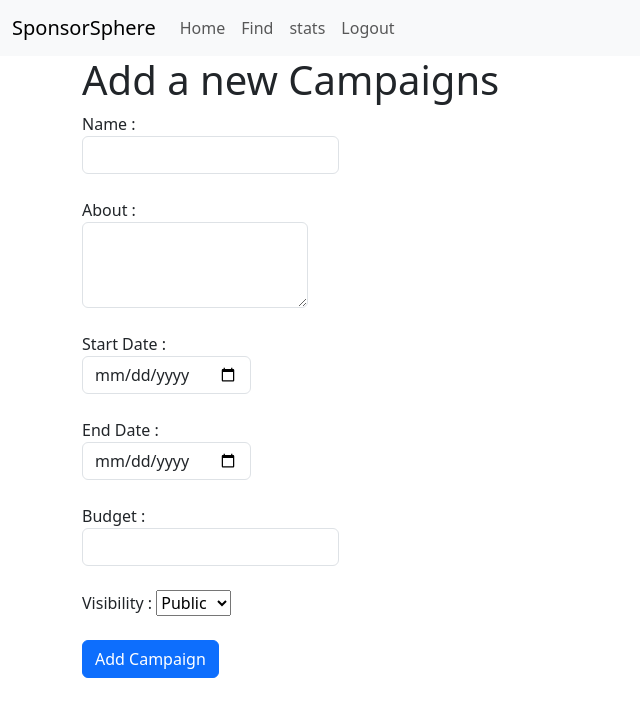
After one commit to ABHINAVGOPALAM/SponsorSphere, a Flask app: page /campaigns/add in a window 1280 px wide. The commit adds this page. Shown: the top 717 px of the page, without its empty margins (0-640 px from the left). Run offline with Flask 3, Linux system fonts and the light colour scheme; the visitor is signed in with stand-in values (Sample User, id 1).

Commit message:
added campaign add and edit

```diff
--- a/models.py
+++ b/models.py
@@ -2,7 +2,7 @@ from flask_sqlalchemy import SQLAlchemy
 from enum import Enum
 from app import app
 from werkzeug.security import generate_password_hash , check_password_hash
-
+from datetime import *
 db = SQLAlchemy(app)
 
 class User(db.Model):
--- a/routes.py
+++ b/routes.py
@@ -3,7 +3,10 @@ from app import app
 from models import db, User , Sponsor , Influencer , Campaign , Rating
 from werkzeug.security import generate_password_hash , check_password_hash
 from functools import wraps
+from datetime import date
 
+
+# decorator for checjing if user is logged in
 def loggedin(func):
     @wraps(func)
     def wrap(*args, **kwargs):
@@ -14,7 +17,7 @@ def loggedin(func):
     return wrap
 
 
-
+# Login and Registration Routes
 @app.route('/')
 def index():
     return render_template('index.html')
@@ -154,12 +157,6 @@ def login_post():
 
     return redirect(url_for('login'))
 
-
-@app.route('/admin')
-@loggedin
-def admin():
-    return render_template('admin/home.html',user= User.query.filter_by(role="admin").first())
-
 @app.route('/home')
 @loggedin
 def home():
@@ -171,6 +168,16 @@ def home():
     if user.role == 'influencer':
         return redirect(url_for('influencer') )
     return ''
+
+# Sponsor Crud
+
+
+@app.route('/admin')
+@loggedin
+def admin():
+    return render_template('admin/home.html',user= User.query.filter_by(role="admin").first())
+
+
 
 @app.route('/sponsor')
 @loggedin
@@ -197,7 +204,71 @@ def profile():
 @loggedin
 def campaigns():
     user = User.query.filter_by(id=session['user_id']).first()
-    return render_template('campaigns.html',user=user)
+    return render_template('sponsor/campaigns/all.html',user=user)
+
+@app.route('/campaigns/add')
+@loggedin
+def add_campaigns():
+    user = User.query.filter_by(id=session['user_id']).first()
+    return render_template('sponsor/campaigns/add.html',user=user)
+@app.route('/campaigns/add' , methods=['POST'])
+@loggedin
+def add_campaign():
+    name = request.form.get('name')
+    about = request.form.get('about')
+    start_date = date.fromisoformat(request.form.get('start_date'))
+    end_date = date.fromisoformat(request.form.get('end_date'))
+    budget = request.form.get('budget')
+    visibility = request.form.get('visibility')
+    if not name or not about or not start_date or not end_date or not budget:
+        flash('All fields are required')
+        return redirect(url_for('campaigns'))
+
+    user = User.query.filter_by(id=session['user_id']).first()
+    sponsor = Sponsor.query.filter_by(id=session['user_id']).first()
+    niche = sponsor.niche
+    new_campaign = Campaign(
+        name=name,
+        about=about,
+        start_date=start_date,
+        end_date=end_date,
+        budget=budget,
+        user_id=user.id,
+        niche=niche,
+        visibility=visibility
+  )
+    db.session.add(new_campaign)
+    db.session.commit()
+    return redirect(url_for('campaigns'))
+@app.route('/campaigns/edit/<int:campaign_id>')
+@loggedin
+def edit_campaigns(campaign_id):
+    user = User.query.filter_by(id=session['user_id']).first()
+    campaign = Campaign.query.filter_by(id=campaign_id).first()
+    return render_template('sponsor/campaigns/edit.html',user=user,campaign=campaign)
+@app.route('/campaigns/edit/<int:campaign_id>' , methods=['POST'])
+@loggedin
+def edit_campaign(campaign_id):
+    name = request.form.get('name')
+    about = request.form.get('about')
+    start_date = date.fromisoformat(request.form.get('start_date'))
+    end_date = date.fromisoformat(request.form.get('end_date'))
+    budget = request.form.get('budget')
+    if not name  or not start_date or not end_date or not budget:
+        flash('All fields are required')
+        return redirect(url_for('campaigns'))
+
+    campaign = Campaign.query.filter_by(id=campaign_id).first()
+
+    campaign.name=name
+    campaign.about=about
+    campaign.start_date=start_date
+    campaign.end_date=end_date
+    campaign.budget=budget
+
+    db.session.commit()
+    return redirect(url_for('campaigns'))
+
 
 @app.route('/stats')
 @loggedin
--- /dev/null
+++ b/templates/sponsor/campaigns/add.html
@@ -0,0 +1,45 @@
+{% extends 'layout.html' %}
+
+{% block title %}Campaigns - SponsorSphere{% endblock %}
+
+{% block content %}
+    <h1>Add a new Campaigns</h1>
+
+    <form action="/campaigns/add" method="post">
+        <div class="mb-3">
+        <label for="name" class="form-label">Name :
+            <input type="text" class="form-control" id="name" name="name" required>
+        </label>
+        </div>
+        <div class="mb-3">
+            <label for = "about" class="form-label">About :
+            <textarea class="form-control" id="about" name="about" rows="3" required></textarea>
+            </label>
+        </div>
+        <div class="mb-3">
+            <label for="start_date" class="form-label">Start Date :
+            <input type="date" class="form-control" id="start_date" name="start_date" required>
+            </label>
+        </div>
+        <div class="mb-3">
+            <label for="end_date" class="form-label">End Date :
+            <input type="date" class="form-control" id="end_date" name="end_date" required>
+            </label>
+        </div>
+        <div class="mb-3">
+            <label for="budget" class="form-label">Budget :
+            <input type="number" class="form-control" id="budget" name="budget" required>
+            </label>
+        </div>
+
+        <div class="mb-3">
+            <label for="visibility" class="form-label">Visibility :
+            <select name="visibility" id="visibility" required>
+                <option value="public">Public</option>
+                <option value="private">Private</option>
+            </select>
+            </label>
+        </div>
+        <button type="submit" class="btn btn-primary">Add Campaign</button>
+    </form>
+{% endblock %}
```
Also changed, not shown: templates/sponsor/campaigns/all.html (added, +34 -0 lines), templates/sponsor/campaigns/edit.html (added, +43 -0 lines), templates/sponsor/home.html (+8 -0 lines), templates/sponsor/campaigns.html (deleted).
